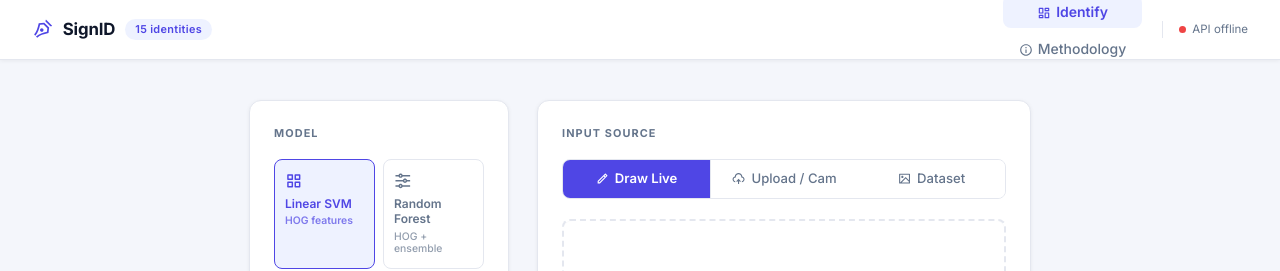
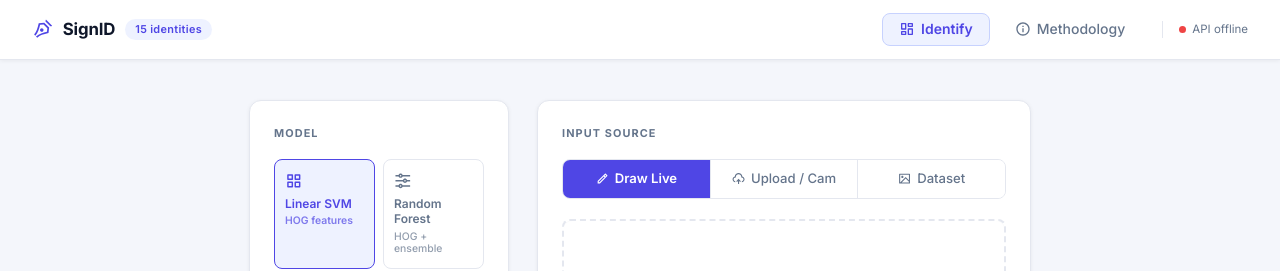
Before and after one commit to AdityaWagh19/SignID-ML, a React (Vite) app in the folder app/frontend/: page / in a window 1280 px wide. Shown: the top 271 px of the page. Built offline with nearby package versions, Linux system fonts and the light colour scheme; no server answers.

Commit message:
Fix Vercel function runtime error and fix navbar tabs to be horizontal side-by-side

```diff
--- a/app/frontend/src/components/Navbar.jsx
+++ b/app/frontend/src/components/Navbar.jsx
@@ -11,22 +11,22 @@ export default function Navbar({ activeTab, setActiveTab, backendStatus, availab
       </div>
 
       <div style={{ display: 'flex', alignItems: 'center', gap: '1.25rem' }}>
-        <nav className="navbar-nav">
+        <nav className="nav-tabs-group">
           <button
             type="button"
             className={`nav-btn ${activeTab === 'identify' ? 'active' : ''}`}
             onClick={() => setActiveTab('identify')}
           >
-            <RiDashboardLine style={{ marginRight: 5 }} />
-            Identify
+            <RiDashboardLine style={{ fontSize: '1rem' }} />
+            <span>Identify</span>
           </button>
           <button
             type="button"
             className={`nav-btn ${activeTab === 'about' ? 'active' : ''}`}
             onClick={() => setActiveTab('about')}
           >
-            <RiInformationLine style={{ marginRight: 5 }} />
-            Methodology
+            <RiInformationLine style={{ fontSize: '1rem' }} />
+            <span>Methodology</span>
           </button>
         </nav>
 
--- a/app/frontend/src/index.css
+++ b/app/frontend/src/index.css
@@ -66,21 +66,45 @@ body {
   font-weight: 600;
   letter-spacing: 0.03em;
 }
-.navbar-nav { display: flex; gap: 4px; }
+.nav-tabs-group,
+.navbar-nav {
+  display: flex !important;
+  flex-direction: row !important;
+  align-items: center !important;
+  gap: 8px !important;
+  list-style: none !important;
+  margin: 0 !important;
+  padding: 0 !important;
+}
 .nav-btn {
-  padding: 6px 16px;
-  border: none;
-  background: transparent;
-  color: var(--muted);
-  font-size: 0.875rem;
-  font-family: var(--font);
-  font-weight: 500;
-  border-radius: 8px;
-  cursor: pointer;
-  transition: all 0.15s;
+  display: inline-flex !important;
+  flex-direction: row !important;
+  align-items: center !important;
+  justify-content: center !important;
+  gap: 6px !important;
+  padding: 7px 16px !important;
+  border: 1px solid transparent !important;
+  background: transparent !important;
+  color: var(--muted) !important;
+  font-size: 0.875rem !important;
+  font-family: var(--font) !important;
+  font-weight: 500 !important;
+  border-radius: 8px !important;
+  cursor: pointer !important;
+  transition: all 0.15s ease !important;
+  white-space: nowrap !important;
+  line-height: 1.2 !important;
 }
-.nav-btn:hover { background: var(--bg); color: var(--text); }
-.nav-btn.active { background: var(--accent-light); color: var(--accent); font-weight: 600; }
+.nav-btn:hover {
+  background: var(--bg) !important;
+  color: var(--text) !important;
+}
+.nav-btn.active {
+  background: var(--accent-light) !important;
+  color: var(--accent) !important;
+  font-weight: 600 !important;
+  border-color: var(--accent-mid) !important;
+}
 
 /* ── Layout ─────────────────────────────────────────────── */
 .app-layout {
@@ -209,7 +233,8 @@ input[type=range] {
 
 /* ── Input tabs ─────────────────────────────────────────── */
 .input-tabs {
-  display: flex;
+  display: flex !important;
+  flex-direction: row !important;
   gap: 0;
   border: 1px solid var(--border);
   border-radius: var(--radius-sm);
@@ -218,7 +243,7 @@ input[type=range] {
 }
 .input-tab {
   flex: 1;
-  padding: 9px;
+  padding: 9px 8px;
   border: none;
   background: var(--surface);
   color: var(--muted);
@@ -231,8 +256,9 @@ input[type=range] {
   gap: 6px;
   transition: all 0.15s;
   font-weight: 500;
+  white-space: nowrap;
 }
-.input-tab:first-child { border-right: 1px solid var(--border); }
+.input-tab:not(:last-child) { border-right: 1px solid var(--border); }
 .input-tab.active { background: var(--accent); color: #fff; font-weight: 600; }
 .input-tab:hover:not(.active) { background: var(--bg); color: var(--text); }
 
```
Also changed, not shown: vercel.json.
